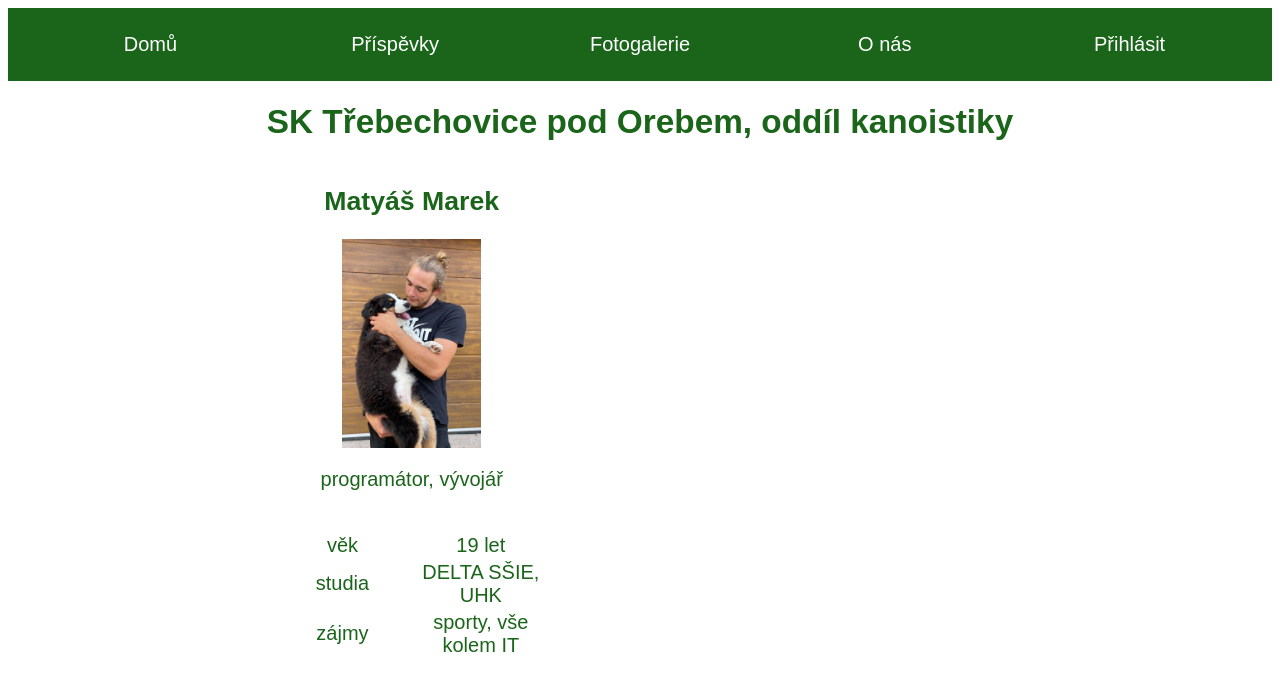
After one commit to matymarek/SK_WEB, a PHP site: page /about.php in a window 1280 px wide. The commit adds this page. Shown: the top 691 px of the page. Run offline with PHP 8.4, Linux system fonts and the light colour scheme.

Commit message:
tak jsem začal

```diff
--- /dev/null
+++ b/about.php
@@ -0,0 +1,39 @@
+<?php
+require 'functions.php';
+require 'dbconnect.php';
+head();
+echo'<title>O nás</title>';
+navbar();
+echo'
+<body>
+<h1>SK Třebechovice pod Orebem, oddíl kanoistiky</h1>
+<div class="contentContainer">
+    <div class="personContainer">
+        <div class="person">
+            <h2>Matyáš Marek</h2>
+            <div class="contentContainer">
+                <img src="img/mm.jpg" alt="Matyáš Marek" class="profile">
+            </div>
+            <p>programátor, vývojář</p>
+            <div class="table">
+                <table>
+                    <tr>
+                        <td>věk</td>
+                        <td>19 let</td>
+                    </tr>
+                    <tr>
+                        <td>studia</td>
+                        <td>DELTA SŠIE, UHK</td>
+                    </tr>
+                    <tr>
+                        <td>zájmy</td>
+                        <td>sporty, vše kolem IT</td>
+                    </tr>
+                </table>
+            </div>
+        </div>
+    </div>
+</div>
+</body>
+</html>
+';
--- /dev/null
+++ b/dbconnect.php
@@ -0,0 +1 @@
+<?php
--- /dev/null
+++ b/functions.php
@@ -0,0 +1,24 @@
+<?php
+function head(){
+    echo('
+<!doctype html>
+<html lang="cs">
+<head>
+    <meta charset="UTF-8">
+    <meta name="viewport"
+          content="width=device-width, initial-scale=1.0">
+    <meta http-equiv="X-UA-Compatible" content="ie=edge">
+    <link rel="stylesheet" href="style.css">
+</head>');
+}
+function navbar(){
+    echo'<nav>
+        <ul class="navbar">
+            <li><a class="navbar" href="index.php">Domů</a></li>
+            <li><a class="navbar" href="downloads.php">Příspěvky</a></li>
+            <li><a class="navbar" href="gallery.php">Fotogalerie</a></li>
+            <li><a class="navbar" href="about.php">O nás</a></li>
+            <li><a class="navbar" href="login.php">Přihlásit</a></li>
+        </ul>
+    </nav>';
+}
--- /dev/null
+++ b/style.css
@@ -0,0 +1,159 @@
+body{
+    text-align: center;
+    font-family: Arial, sans-serif;
+    color: #1A651A;
+    background-color: white;
+}
+h1{
+    font-size: 25pt;
+}
+h2{
+    font-size: 20pt
+}
+p{
+    font-size: 15pt;
+}
+div.gallery{
+    display: flex;
+    flex-wrap: wrap;
+    flex-direction: row;
+    justify-content: space-between;
+    padding: 40px 40px 0 40px;
+}
+div.content{
+    display: flex;
+    align-items: center;
+    flex-direction: column;
+    justify-content: space-between;
+    max-width: fit-content;
+}
+div.contentContainer{
+    display: flex;
+    justify-content: center;
+}
+a{
+    text-decoration: none;
+    font-size: 15pt;
+}
+a.content{
+    color: #1A651A;
+    margin-top: 15pt;
+    display: block;
+}
+a.navbar{
+    color: inherit;
+    padding: 25px 10% 25px 10%;
+    display: block;
+}
+a.text{
+    color: #1A651A;
+    text-decoration: underline;
+}
+img.gallery{
+    height: 550px;
+    margin-bottom: 20px;
+}
+img.profile{
+    width: 35%;
+    min-width: 100px;
+}
+nav{
+    max-width: 100%;
+}
+ul.navbar{
+    list-style-type: none;
+    display: flex;
+    flex-wrap: wrap;
+    padding: 0;
+    margin: 0;
+    background-color: #1A651A;
+    max-width: inherit;
+}
+ul.navbar:first-child{
+    padding-left: 20px;
+}
+ul.navbar:last-child{
+    padding-right: 20px;
+}
+li{
+    display: inline-block;
+    color: white;
+    background-color: #1A651A;
+    margin: 0 0 0 0;
+    width: 20%;
+    min-width: 120px;
+}
+li:hover{
+    color: #1A651A;
+    background-color: white;
+}
+div.form{
+    display: flex;
+    justify-content: center;
+}
+form{
+    width: 80%;
+}
+label{
+    font-size: 15pt;
+}
+input{
+    margin: 10px 0 30px 0;
+    border-radius: 10px;
+    border: 1px solid #1A651A;
+}
+input.submit{
+    background-color: #1A651A;
+    color: white;
+    border: none;
+    border-radius: 10px;
+    padding: 15px 20px 15px 20px;
+    font-size: 12pt;
+}
+input.submit:hover{
+    cursor: pointer;
+}
+input.text{
+    width: 200px;
+}
+textarea{
+    margin: 10px 10px 20px 10px;
+    border-radius: 10px;
+    border: 1px solid #1A651A;
+    width: inherit;
+    max-width: 500px;
+    height: 250px;
+}
+div.personContainer{
+    display: flex;
+    flex-direction: row;
+    justify-content: space-between;
+    width: 70%;
+    max-width: 900px;
+    flex-wrap: wrap;
+}
+div.person{
+    display: flex;
+    flex-direction: column;
+    width: 45%;
+    margin: 0 15px 0 15px;
+
+}
+div.table{
+    display: flex;
+    flex-direction: row;
+    justify-content: center;
+    margin-top: 20px;
+}
+table{
+    width: 70%;
+
+}
+td{
+    font-size: 15pt;
+    text-align: center;
+    width: 50%;
+}
+#faq{
+    padding-top: 20px;
+}
```
Also changed, not shown: downloads.php (added, +15 -0 lines), gallery.php (added, +18 -0 lines), index.php (+16 -11 lines), login.php (added, +11 -0 lines), img/mm.jpg (added).
